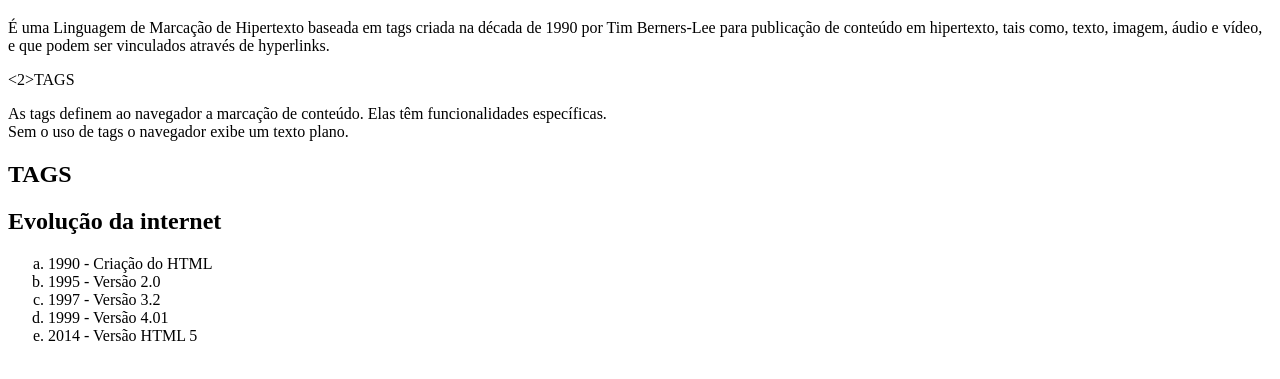
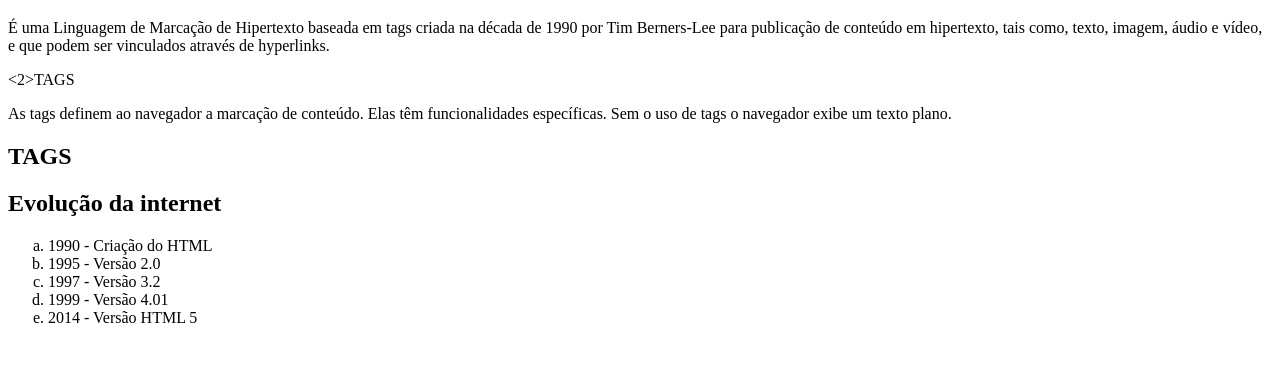
Before and after one commit to HelenaSuzuki/primeiro_site, a plain HTML site: page index.htm in a window 1280 px wide. Shown: the part 61-440 px from the top of the page. Drawn offline with Linux system fonts and the light colour scheme.

Commit message:
Update index.htm

```diff
--- a/index.htm
+++ b/index.htm
@@ -10,7 +10,7 @@
     <h1>HTML</h1>
         <p>É uma Linguagem de Marcação de Hipertexto baseada em tags criada na década de 1990 por Tim Berners-Lee para publicação de conteúdo em hipertexto, tais como, texto, imagem, áudio e vídeo, e que podem ser vinculados através de hyperlinks.</p>
     <2>TAGS</2>
-        <p>As tags definem ao navegador a marcação de conteúdo. Elas têm funcionalidades específicas. <br>Sem o uso de tags o navegador exibe um texto plano.</p>
+        <p>As tags definem ao navegador a marcação de conteúdo. Elas têm funcionalidades específicas. Sem o uso de tags o navegador exibe um texto plano.</p>
 
     <h2>TAGS</h2>
 
```
